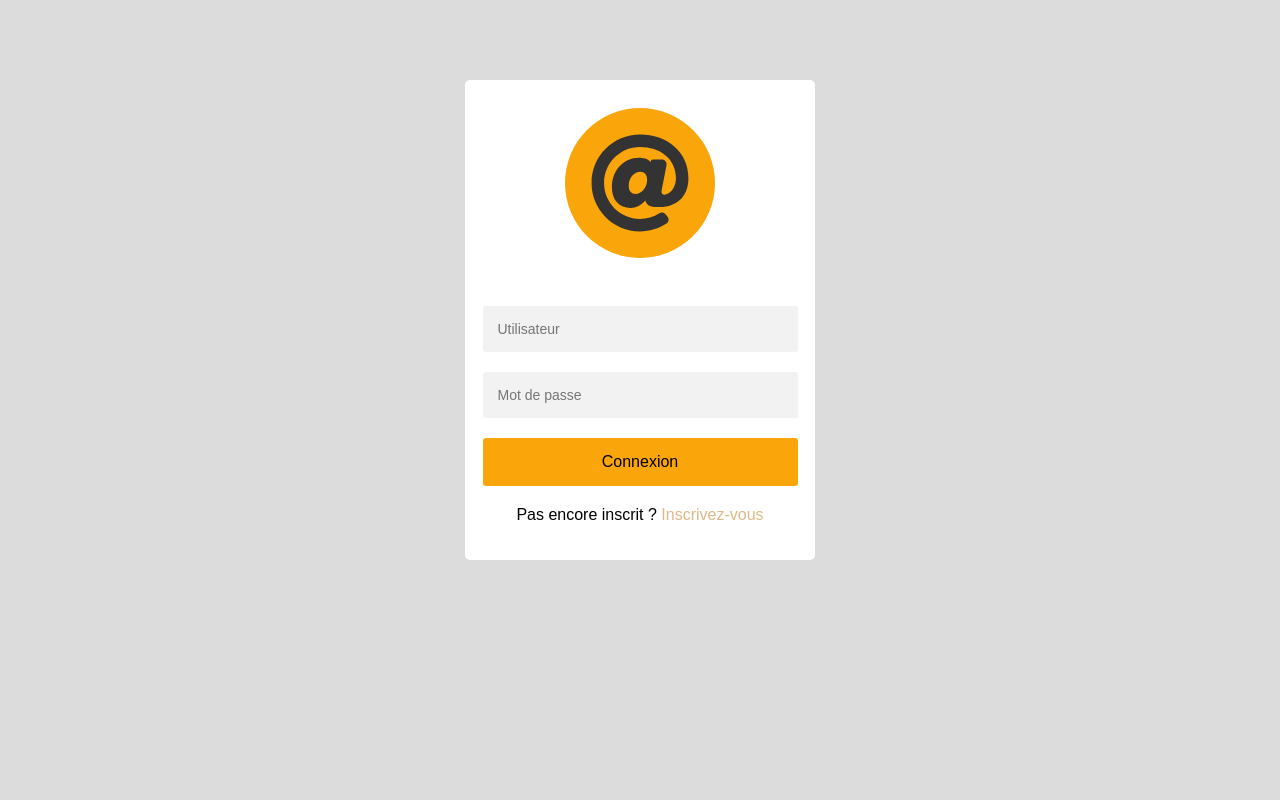
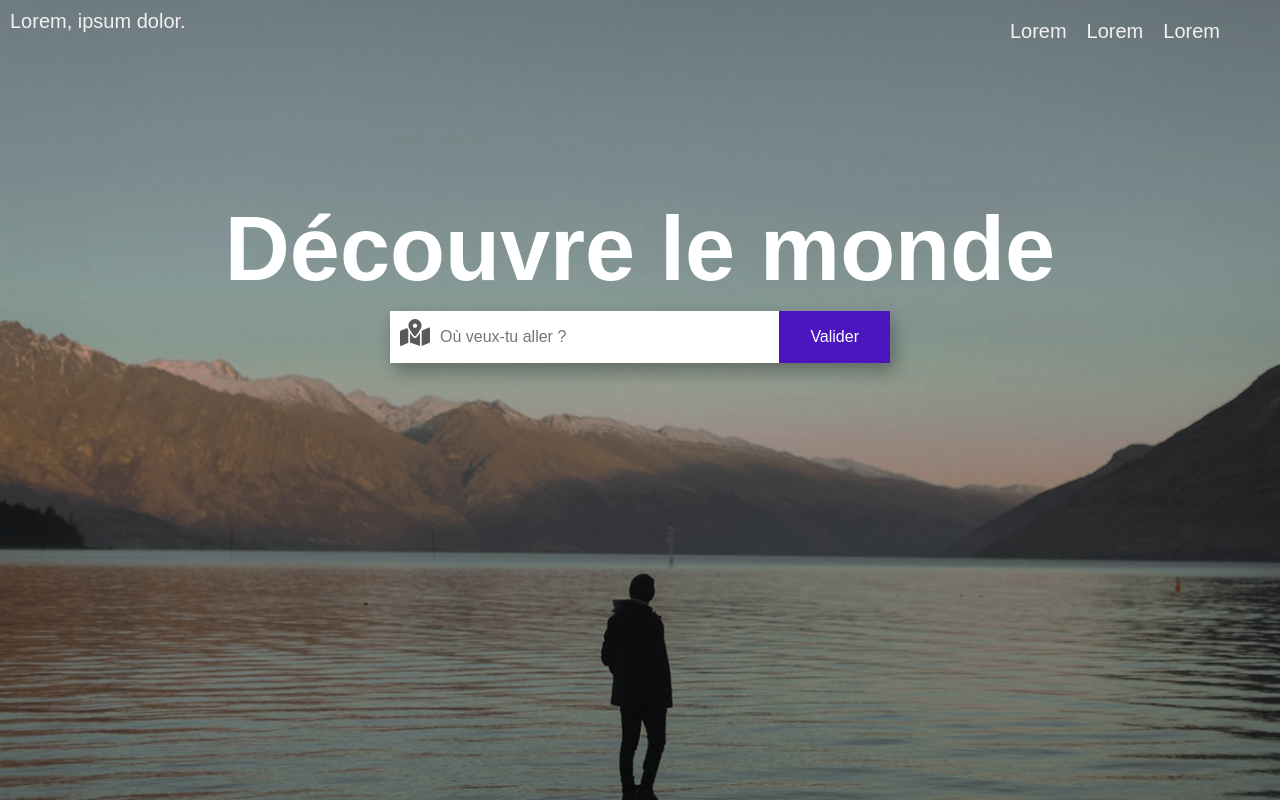
Before and after one commit to Shiryu790/Un_formulaire, a plain HTML site: page index.html in a window 1280 px wide. Drawn offline with Linux system fonts and the light colour scheme.

Commit message:
Formulaire de type AirBnb

```diff
--- a/index.html
+++ b/index.html
@@ -9,25 +9,21 @@
     <title>Document</title>
 </head>
 <body>
-    <form>
-        <div class="boxlogin">
-            <div class="containerLogo">
-                <div class="cercle">
-                    <img src="logo.svg" alt="Logo">
-                </div>
+        <div class="section">
+            <div class="logoHautGauche">Lorem, ipsum dolor.</div>
+            <div class="listeTopDroite">
+                <div class="item">Lorem</div>
+                <div class="item">Lorem</div>
+                <div class="item">Lorem</div>
             </div>
-            <div class="containerInputs">
-                <form action="">
-                    <input type="text" required maxlength="16" placeholder="Utilisateur">
-                    <input type="password" required maxlength="16" placeholder="Mot de passe">
-                    <button>Connexion</button>
-                </form>
-                <p class="txtFin">Pas encore inscrit ?
-                    <a href="#">Inscrivez-vous</a>
-                </p>
-            </div>
+            <h1>Découvre le monde</h1>
+            <form class="flexForm">
+                <label for="search">
+                    <img src="icone.svg" alt="icône">
+                </label>
+                <input type="search" name="recherche" id="search" placeholder="Où veux-tu aller ?">
+                <button>Valider</button>
+            </form>
         </div>
-    </form>
-
 </body>
 </html>
--- a/style.css
+++ b/style.css
@@ -1,75 +1,88 @@
 body {
     margin: 0;
     padding: 0;
-    background: #dddcdc;
-    height: 80vh;
+    background: #333;
+    height: 100vh;
+    font-family: Arial, Helvetica, sans-serif;
+}
+.section {
+    width: 100%;
+    height: 100%;
     display: flex;
     justify-content: center;
     align-items: center;
-    font-family: Arial, Helvetica, sans-serif;
+    flex-direction: column;
+    background: url("bgsombre.jpg");
+    background-repeat: no-repeat;
+    background-size: cover;
+    background-position: center;
 }
-.boxlogin {
-    width:350px;
-    height: 480px;
-    flex-shrink: 0;
-    background: #fff;
-    border-radius: 5px;
+.logoHautGauche {
+    position: absolute;
+    top: 10px;
+    left: 10px;
+    font-size: 20px;
+    color: #f1f1f1;
 }
 
-.containerLogo {
-    height: 43%;
+.listeTopDroite {
     display: flex;
-    justify-content: center;
-    align-items: center;
+    position: absolute;
+    top: 10px;
+    right: 50px;
+    font-size: 20px;
 }
-.cercle {
-    width: 150px;
-    height: 150px;
-    border-radius: 50%;
-    background: rgb(250,165,9);
-    display: flex;
-    justify-content: center;
-    align-items: center;
-}
-
-.cercle img {
-    width: 100px;
-}
-.containerInputs {
-    height: 57%;
-}
-
-form input {
-    display: block;
-    margin: 20px auto;
-    outline: 0;
-    background: #f2f2f2;
-    width: 90%;
-    border: 0;
-    padding: 15px;
-    border-radius: 3px;
-    box-sizing: border-box;
-    font-size: 14px;
-}
-
-form button {
-    display: block;
-    margin: 20px auto;
-    outline: 0;
-    background: rgb(250,165,9);
-    width: 90%;
-    border: 0;
-    padding: 15px;
-    border-radius: 3px;
-    box-sizing: border-box;
-    font-size: 16px;
+.item {
+    margin: 10px;
+    color: #f1f1f1;
     cursor: pointer;
 }
 
-.txtFin {
+h1 {
+    font-size: 90px;
+    color: #fff;
+    margin-bottom: 10px;
     text-align: center;
 }
-.txtFin a {
-    text-decoration: none;
-    color: burlywood;
+.flexForm {
+    display: flex;
+    z-index: 10;
+    position: relative;
+    width: 500px;
+    box-shadow: 4px 8px 16px rgba(0,0,0,0.3);
+    margin-bottom: 300px;
 }
+
+.flexForm > * {
+    border: 0;
+    border-radius: 0px;
+    padding: 0px 0px 0px 10px ;
+    background: #fff;
+    line-height: 50px;
+    font-size: 16px;
+    outline: 0;
+}
+
+input[type="search"] {
+   flex-basis: 500px;
+   padding-right: 10px;
+   cursor: pointer;
+}
+
+label img {
+    width: 30px;
+    position: relative;
+    top: 5px;
+}
+
+.flexForm button {
+    background: #4b16bd;
+    border: 1px solid #4b16bd;
+    color: #fff;
+    padding: 0px 30px ;
+    cursor: pointer;
+}
+
+.flexForm button:hover {
+    background: #8a63dd;
+}
```
Also changed, not shown: bgsombre.jpg (added), icone.svg (added), logo.svg (deleted).
